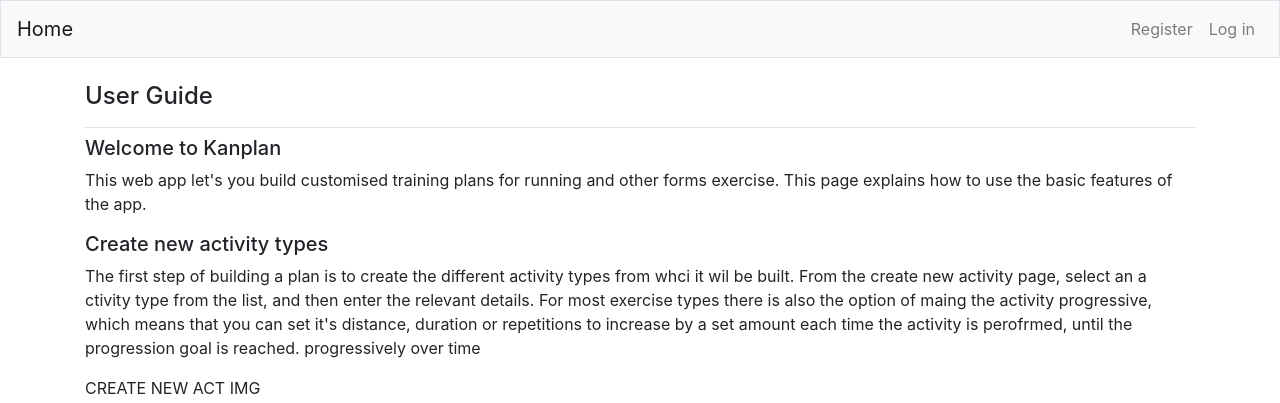
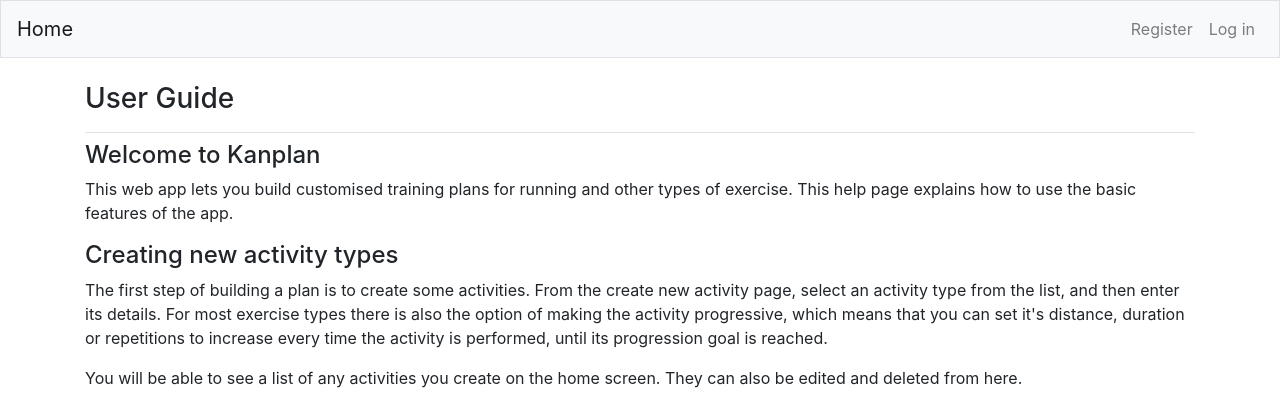
Before and after one commit to kalexf/kpv2, a Django app: page /userguide/ in a window 1280 px wide. Shown: the top 403 px of the page. Run offline with Django 4.2, Linux system fonts and the light colour scheme; some libraries are stand-ins or nearby versions.

Commit message:
final edits to templates

```diff
--- a/planner/templates/planner/helpscreen.html
+++ b/planner/templates/planner/helpscreen.html
@@ -2,33 +2,46 @@
   {% load bootstrap4 %}
   {% block page_header %}
 
-    <h4>User Guide</h4>
+    <h3>User Guide</h3>
 
   {% endblock page_header %}
 
   {% block content %}
 
-<h5>Welcome to Kanplan</h5>
-  <p>This web app let's you build customised training plans for running and other forms exercise.
-  This page explains how to use the basic features of the app.</p>
-<h5>Create new activity types</h5>
-  <p>The first step of building a plan is to create the different activity types from whci it wil be built. From the create new activity page, select an a ctivity type from the list, and then enter the relevant details. For most exercise types there is also the option of maing the activity progressive, which means that you can set it's distance, duration or repetitions to increase by a  set amount each time the activity is perofrmed, until the progression goal is reached.
-    progressively over time
-<p>CREATE NEW ACT IMG</p>
-<h5>Building a plan</h5>
+<h4>Welcome to Kanplan</h4>
+  <p>This web app lets you build customised training plans for running and other types of exercise.
+  This help page explains how to use the basic features of the app.</p>
+
+
+<h4>Creating new activity types</h4>
+
+  <p>The first step of building a plan is to create some activities. From the create new activity page, select an activity type from the list, and then enter its details. For most exercise types there is also the option of making the activity progressive, which means that you can set it's distance, duration or repetitions to increase every time the activity is performed, until its progression goal is reached.</p>
+  <p>You will be able to see a list of any activities you create on the home screen. They can also be edited and deleted from here.</p>
+  <p>
+    <img style="border: 2px solid #3399ff;" src="https://storage.googleapis.com/picboi-39298.appspot.com/final/9SO6Zy65_1000x800">
+  </p>
+
+<h4>Building a plan</h4>
 <p>Once one or more activity types have been created you can schedule them on the create / edit plan page. The default plan length is 2 weeks per cycle, this can be changed on the preferences page. </p>
-<p>BUILD PLAN IMAGE</p>
-<h5>The home screen</h5>
-<p>HOME SCREEN SHWOING SCHEDULE</p>
+<p>
+  <img style="border: 2px solid #3399ff;" src="https://storage.googleapis.com/picboi-39298.appspot.com/final/4QFnMKFK_1000x800">
+</p>
+<h4>The home screen</h4>
 <p> If you have created a plan, scheduled events for the current week and the next week will be shown in  a table on your home screen.
-<h5>Submitting activities.</h5>
-<p>There are several ways to 'submit' activities once you ahve completed them. Firstly, if an activity is scheduled for the current day, there will be a link to submit that activity as completed under it's name on the home screen schedule. Secondly, under the activities list there is a link next to the anme of each activity for submitting any unscheduled activities. Lastly, when loggin in if there were any activities scheduled to be completed since your last login you will be shown an update screen where you cna confirm if those acitivities were completed as scheduled.
-<p>SUBMIT SCREEN W/ TIME<p>
-<h5>Activity / distance history</h5>
+<p>
+  <img style="border: 2px solid #3399ff;" src="https://storage.googleapis.com/picboi-39298.appspot.com/final/lyB29PRo_1000x800">
+</p>
+
+<h4>Submitting activities.</h4>
+<p>There are several ways to 'submit' activities once you ahve completed them. Firstly, if an activity is scheduled for the current day, there will be a link to submit that activity as completed under it's name on the home screen schedule. Secondly, under the activities list there is a link next to the anme of each activity for submitting any unscheduled activities. Lastly, when loggin in if there were any activities scheduled to be completed since your last login you will be shown an update screen where you can confirm if those acitivities were completed as scheduled.
+<p>
+   <img style="border: 2px solid #3399ff;" src="https://storage.googleapis.com/picboi-39298.appspot.com/final/emEm3tuD_1000x800">
+</p>
+<h4>Activity / distance history</h4>
 <p>These pages provide a history of your recently performed activities, and your total distance per week.</p>
-<h5>Preferences</h5>
+<h4>Preferences</h4>
 <p>On the preferences there are various options for adjusting your plan length, deleting activity history, or changing your pace settings</p>
-<h5>About this app</h5>
+<h4>About this app</h4>
 <p>This app was written as a practice project using the Django framwork for Python</p>
 
 {% endblock content %}
```
Also changed, not shown: planner/templates/planner/imgtest.html (+15 -0 lines).
